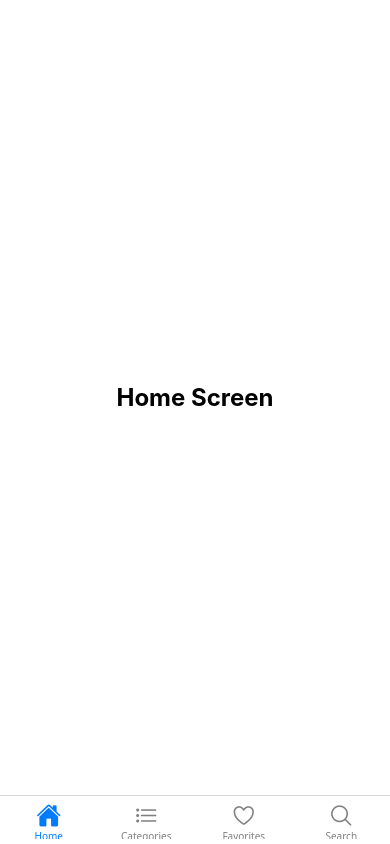
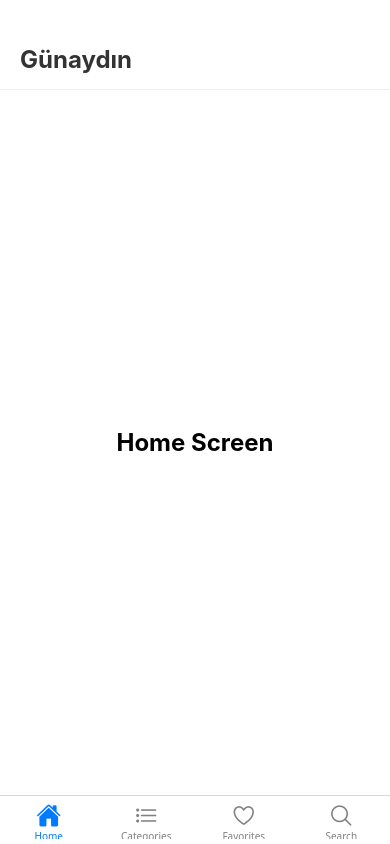
Before and after one commit to SUH3YL/Movie_Wizard, a React Native app: screen /Home in a window 390 px wide. Built offline with nearby package versions, Linux system fonts and the light colour scheme.

Commit message:
feat: add time-based greeting header to home screen

```diff
--- a/screens/HomeScreen.js
+++ b/screens/HomeScreen.js
@@ -1,10 +1,38 @@
-import React from 'react';
+import React, { useState, useEffect } from 'react';
 import { View, Text, StyleSheet } from 'react-native';
 
 const HomeScreen = () => {
+  const [greeting, setGreeting] = useState('');
+
+  useEffect(() => {
+    updateGreeting();
+  }, []);
+
+  const updateGreeting = () => {
+    const hour = new Date().getHours();
+    let greetingText = '';
+
+    if (hour >= 5 && hour < 12) {
+      greetingText = 'Günaydın';
+    } else if (hour >= 12 && hour < 18) {
+      greetingText = 'İyi Günler';
+    } else if (hour >= 18 && hour < 22) {
+      greetingText = 'İyi Akşamlar';
+    } else {
+      greetingText = 'İyi Geceler';
+    }
+
+    setGreeting(greetingText);
+  };
+
   return (
     <View style={styles.container}>
-      <Text style={styles.text}>Home Screen</Text>
+      <View style={styles.topBar}>
+        <Text style={styles.greeting}>{greeting}</Text>
+      </View>
+      <View style={styles.content}>
+        <Text style={styles.text}>Home Screen</Text>
+      </View>
     </View>
   );
 };
@@ -12,9 +40,26 @@ const HomeScreen = () => {
 const styles = StyleSheet.create({
   container: {
     flex: 1,
+    backgroundColor: '#fff',
+    paddingTop: 30,
+  },
+  topBar: {
+    height: 60,
+    backgroundColor: '#fff',
+    borderBottomWidth: 1,
+    borderBottomColor: '#eee',
+    justifyContent: 'center',
+    paddingHorizontal: 20,
+  },
+  greeting: {
+    fontSize: 24,
+    fontWeight: 'bold',
+    color: '#333',
+  },
+  content: {
+    flex: 1,
     justifyContent: 'center',
     alignItems: 'center',
-    backgroundColor: '#fff',
   },
   text: {
     fontSize: 24,
```
